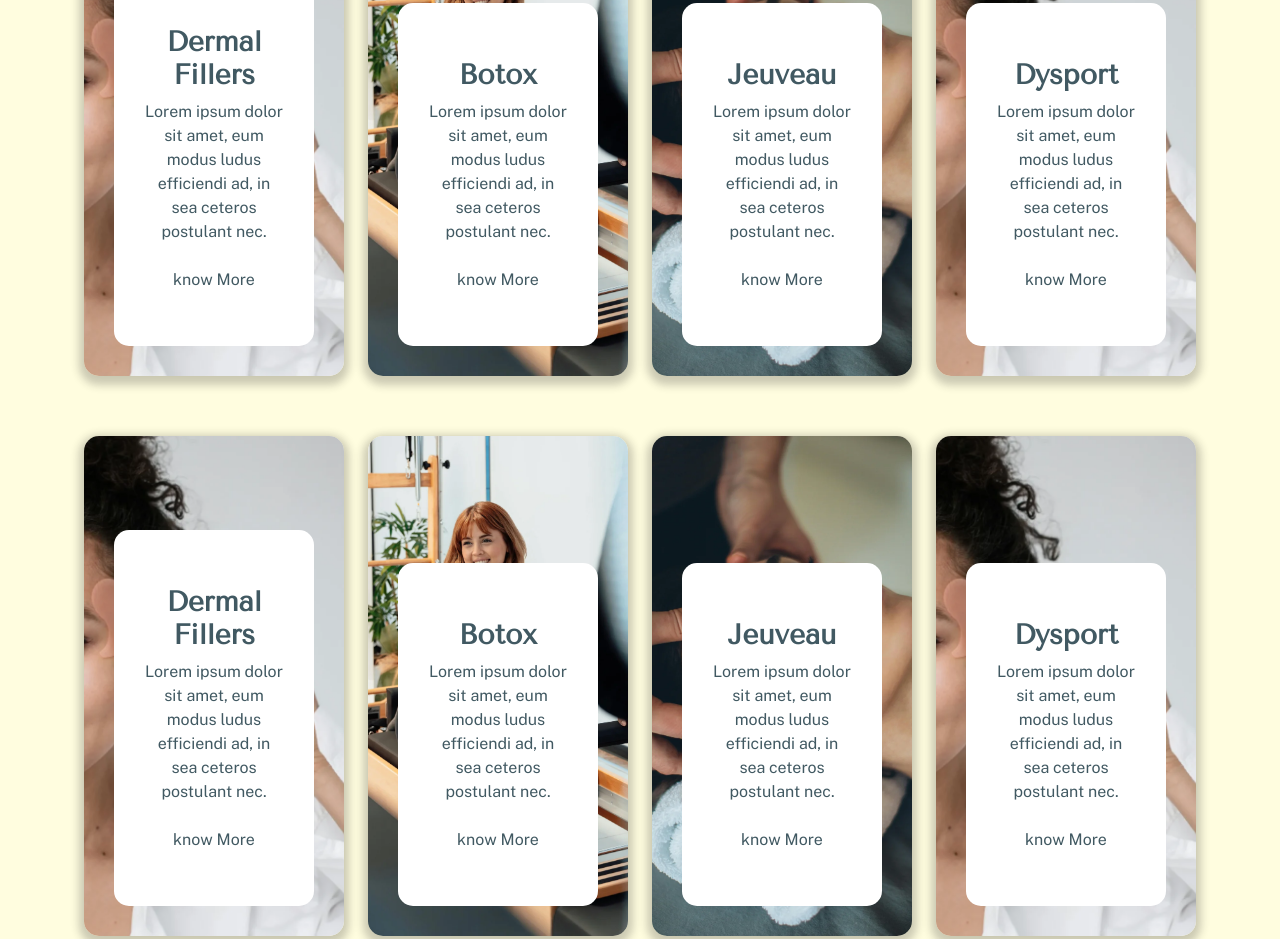
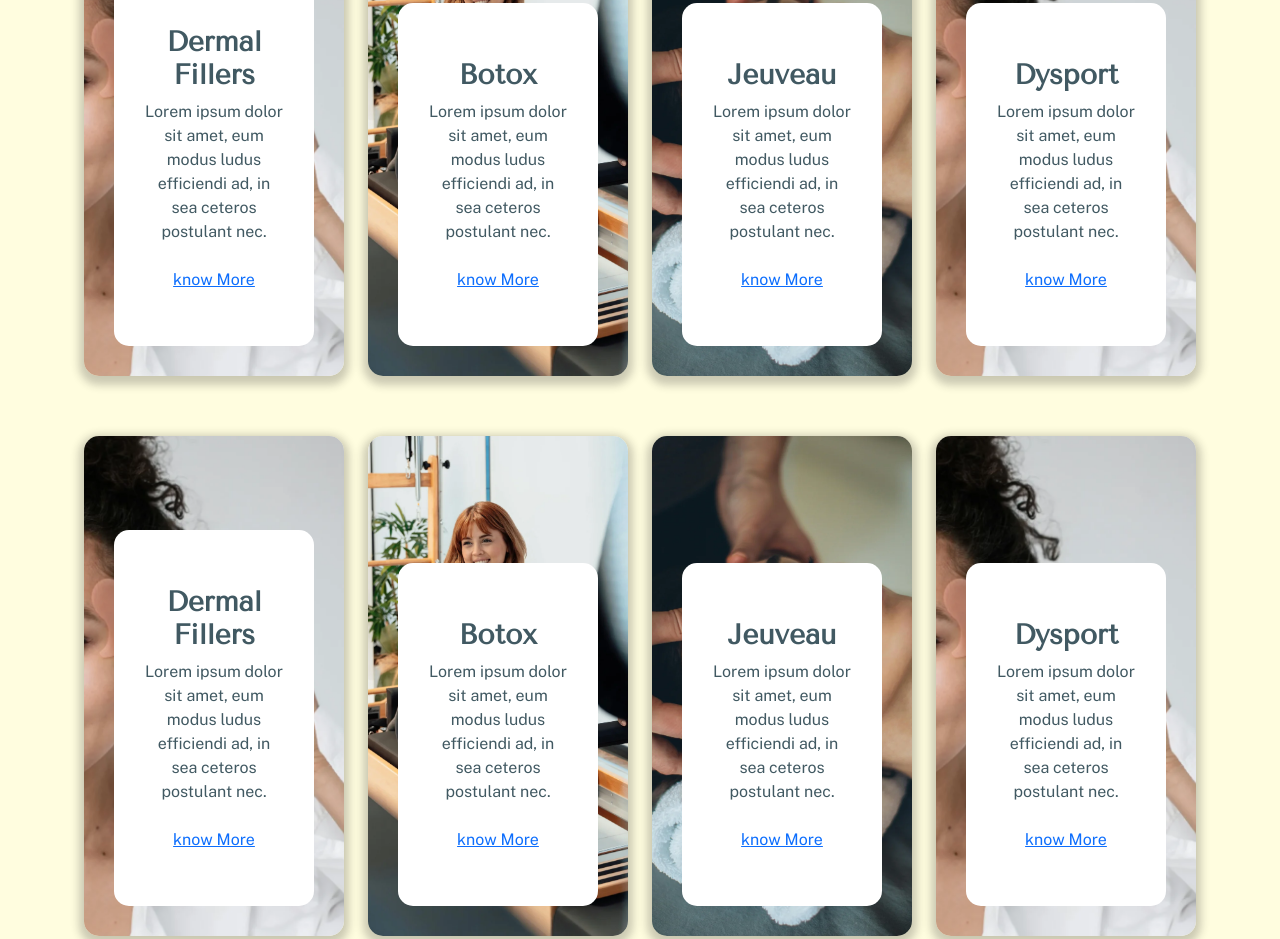
Before and after one commit to AbhijitBenny/Well, a plain HTML site: page services.html in a window 1280 px wide. Shown: the part 921-1860 px from the top of the page. Drawn offline with nearby package versions, Linux system fonts and the light colour scheme.

Commit message:
Update services.html

```diff
--- a/services.html
+++ b/services.html
@@ -15,7 +15,7 @@
       <a class="navbar-brand text-white" href="index.html">
 
         <img id="img1" src="img/logo.png" alt=""  style="height: 60px;">
-        <img id="img2" src="img/nl.png" alt=""  style="height: 60px;">
+        <img id="img2" src="img/New logo.png" alt=""  style="height: 60px;">
       </a>
       <button class="navbar-toggler" type="button" data-bs-toggle="collapse" data-bs-target="#navbarNav" aria-controls="navbarNav" aria-expanded="false" aria-label="Toggle navigation">
         <span class="navbar-toggler-icon"></span>
@@ -141,7 +141,7 @@
                       </div>
                       <br>
                       <div class="bx_btn">
-                        know More
+                        <a href="service.html">know More</a>
                         </div>
                         </div>
                 </div>
@@ -160,7 +160,7 @@
                   </div>
                   <br>
                   <div class="bx_btn">
-                    know More
+                     <a href="service.html">know More</a>
                     </div>
                     </div>
             </div>
@@ -178,7 +178,7 @@
               </div>
               <br>
               <div class="bx_btn">
-                know More
+                 <a href="service.html">know More</a>
                 </div>
                 </div>
         </div>
@@ -196,7 +196,7 @@
             </div>
             <br>
             <div class="bx_btn">
-              know More
+               <a href="service.html">know More</a>
               </div>
               </div>
         </div>
@@ -215,7 +215,7 @@
                     </div>
                     <br>
                     <div class="bx_btn">
-                      know More
+                       <a href="service.html">know More</a>
                       </div>
                       </div>
               </div>
@@ -234,7 +234,7 @@
                 </div>
                 <br>
                 <div class="bx_btn">
-                  know More
+                   <a href="service.html">know More</a>
                   </div>
                   </div>
           </div>
@@ -252,7 +252,7 @@
             </div>
             <br>
             <div class="bx_btn">
-              know More
+               <a href="service.html">know More</a>
               </div>
               </div>
       </div>
@@ -270,7 +270,7 @@
           </div>
           <br>
           <div class="bx_btn">
-            know More
+             <a href="service.html">know More</a>
             </div>
             </div>
       </div>
@@ -288,7 +288,7 @@
                   </div>
                   <br>
                   <div class="bx_btn">
-                    know More
+                     <a href="service.html">know More</a>
                     </div>
                     </div>
             </div>
@@ -307,7 +307,7 @@
               </div>
               <br>
               <div class="bx_btn">
-                know More
+                 <a href="service.html">know More</a>
                 </div>
                 </div>
         </div>
@@ -325,7 +325,7 @@
           </div>
           <br>
           <div class="bx_btn">
-            know More
+             <a href="service.html">know More</a>
             </div>
             </div>
     </div>
@@ -343,7 +343,7 @@
         </div>
         <br>
         <div class="bx_btn">
-          know More
+           <a href="service.html">know More</a>
           </div>
           </div>
     </div>
@@ -364,7 +364,7 @@
                       </div>
                       <br>
                       <div class="bx_btn">
-                        know More
+                         <a href="service.html">know More</a>
                         </div>
                         </div>
                 </div>
@@ -383,7 +383,7 @@
                   </div>
                   <br>
                   <div class="bx_btn">
-                    know More
+                     <a href="service.html">know More</a>
                     </div>
                     </div>
             </div>
@@ -401,7 +401,7 @@
               </div>
               <br>
               <div class="bx_btn">
-                know More
+                 <a href="service.html">know More</a>
                 </div>
                 </div>
         </div>
@@ -419,7 +419,7 @@
             </div>
             <br>
             <div class="bx_btn">
-              know More
+               <a href="service.html">know More</a>
               </div>
               </div>
         </div>
@@ -440,7 +440,7 @@
                       </div>
                       <br>
                       <div class="bx_btn">
-                        know More
+                         <a href="service.html">know More</a>
                         </div>
                         </div>
                 </div>
@@ -459,7 +459,7 @@
                   </div>
                   <br>
                   <div class="bx_btn">
-                    know More
+                     <a href="service.html">know More</a>
                     </div>
                     </div>
             </div>
@@ -477,7 +477,7 @@
               </div>
               <br>
               <div class="bx_btn">
-                know More
+                 <a href="service.html">know More</a>
                 </div>
                 </div>
         </div>
@@ -495,7 +495,7 @@
             </div>
             <br>
             <div class="bx_btn">
-              know More
+               <a href="service.html">know More</a>
               </div>
               </div>
         </div>
@@ -516,7 +516,7 @@
                       </div>
                       <br>
                       <div class="bx_btn">
-                        know More
+                         <a href="service.html">know More</a>
                         </div>
                         </div>
                 </div>
@@ -535,7 +535,7 @@
                   </div>
                   <br>
                   <div class="bx_btn">
-                    know More
+                     <a href="service.html">know More</a>
                     </div>
                     </div>
             </div>
@@ -553,7 +553,7 @@
               </div>
               <br>
               <div class="bx_btn">
-                know More
+                 <a href="service.html">know More</a>
                 </div>
                 </div>
         </div>
@@ -571,7 +571,7 @@
             </div>
             <br>
             <div class="bx_btn">
-              know More
+               <a href="service.html">know More</a>
               </div>
               </div>
         </div>
@@ -592,7 +592,7 @@
                       </div>
                       <br>
                       <div class="bx_btn">
-                        know More
+                         <a href="service.html">know More</a>
                         </div>
                         </div>
                 </div>
@@ -611,7 +611,7 @@
                   </div>
                   <br>
                   <div class="bx_btn">
-                    know More
+                     <a href="service.html">know More</a>
                     </div>
                     </div>
             </div>
@@ -629,7 +629,7 @@
               </div>
               <br>
               <div class="bx_btn">
-                know More
+                 <a href="service.html">know More</a>
                 </div>
                 </div>
         </div>
@@ -647,7 +647,7 @@
             </div>
             <br>
             <div class="bx_btn">
-              know More
+               <a href="service.html">know More</a>
               </div>
               </div>
         </div>
@@ -668,7 +668,7 @@
                       </div>
                       <br>
                       <div class="bx_btn">
-                        know More
+                         <a href="service.html">know More</a>
                         </div>
                         </div>
                 </div>
@@ -687,7 +687,7 @@
                   </div>
                   <br>
                   <div class="bx_btn">
-                    know More
+                     <a href="service.html">know More</a>
                     </div>
                     </div>
             </div>
@@ -705,7 +705,7 @@
               </div>
               <br>
               <div class="bx_btn">
-                know More
+                 <a href="service.html">know More</a>
                 </div>
                 </div>
         </div>
@@ -723,7 +723,7 @@
             </div>
             <br>
             <div class="bx_btn">
-              know More
+               <a href="service.html">know More</a>
               </div>
               </div>
         </div>
@@ -744,7 +744,7 @@ Lorem ipsum dolor sit amet, eum modus ludus efficiendi ad, in sea ceteros postul
               </div>
               <br>
               <div class="bx_btn">
-                know More
+                 <a href="service.html">know More</a>
                 </div>
                 </div>
         </div>
@@ -763,7 +763,7 @@ Lorem ipsum dolor sit amet, eum modus ludus efficiendi ad, in sea ceteros postul
           </div>
           <br>
           <div class="bx_btn">
-            know More
+             <a href="service.html">know More</a>
             </div>
             </div>
     </div>
@@ -781,7 +781,7 @@ Lorem ipsum dolor sit amet, eum modus ludus efficiendi ad, in sea ceteros postul
       </div>
       <br>
       <div class="bx_btn">
-        know More
+         <a href="service.html">know More</a>
         </div>
         </div>
 </div>
@@ -799,7 +799,7 @@ Lorem ipsum dolor sit amet, eum modus ludus efficiendi ad, in sea ceteros postul
     </div>
     <br>
     <div class="bx_btn">
-      know More
+       <a href="service.html">know More</a>
       </div>
       </div>
 </div>
```
